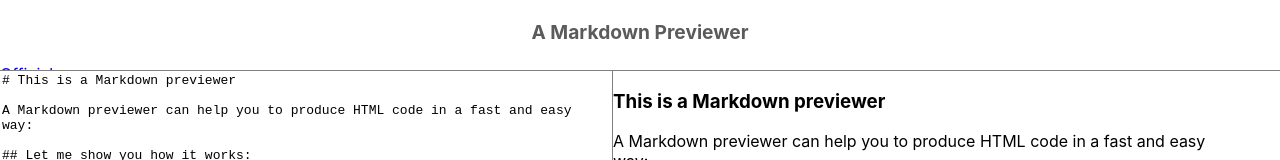
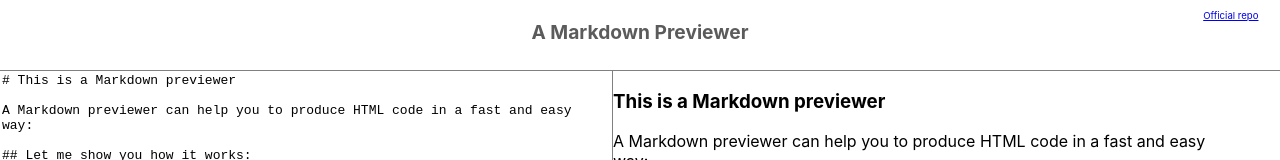
Before and after one commit to rafael-atias/markdown-previewer, a React (Create React App) app: page / in a window 1280 px wide. Shown: the top 160 px of the page. Built offline with nearby package versions, Linux system fonts and the light colour scheme.

Commit message:
implemented link to repo

```diff
--- a/src/reactComponents/App.css
+++ b/src/reactComponents/App.css
@@ -86,6 +86,13 @@ textarea.layout:focus {
         line-height: 2rem;
     }
 
+    header p {
+        font-size: 0.6rem;
+        position: absolute;
+        top: 0;
+        left: 94%;
+    }
+
     .App section {
         display: flex;
         justify-content: space-around;
--- a/src/reactComponents/App.js
+++ b/src/reactComponents/App.js
@@ -9,7 +9,7 @@ export default function App(props) {
     <article className="App">
       <header>
         <h1>A Markdown Previewer</h1>
-        <p><a href="https://github.com/rafael-atias/markdown-previewer">Official repo</a></p>
+        <p><a href="https://github.com/rafael-atias/markdown-previewer" target="_blank" title="For developers only" rel="noopener noreferrer">Official repo</a></p>
       </header>
       <section>
         <Editor
```
